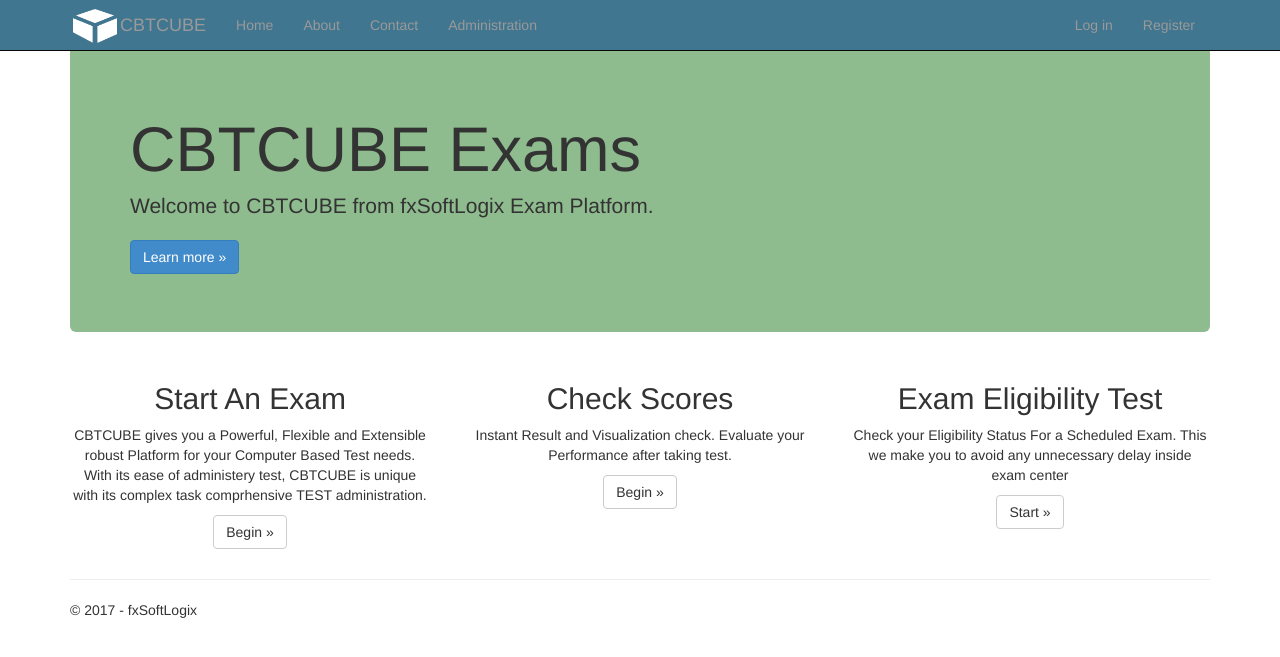
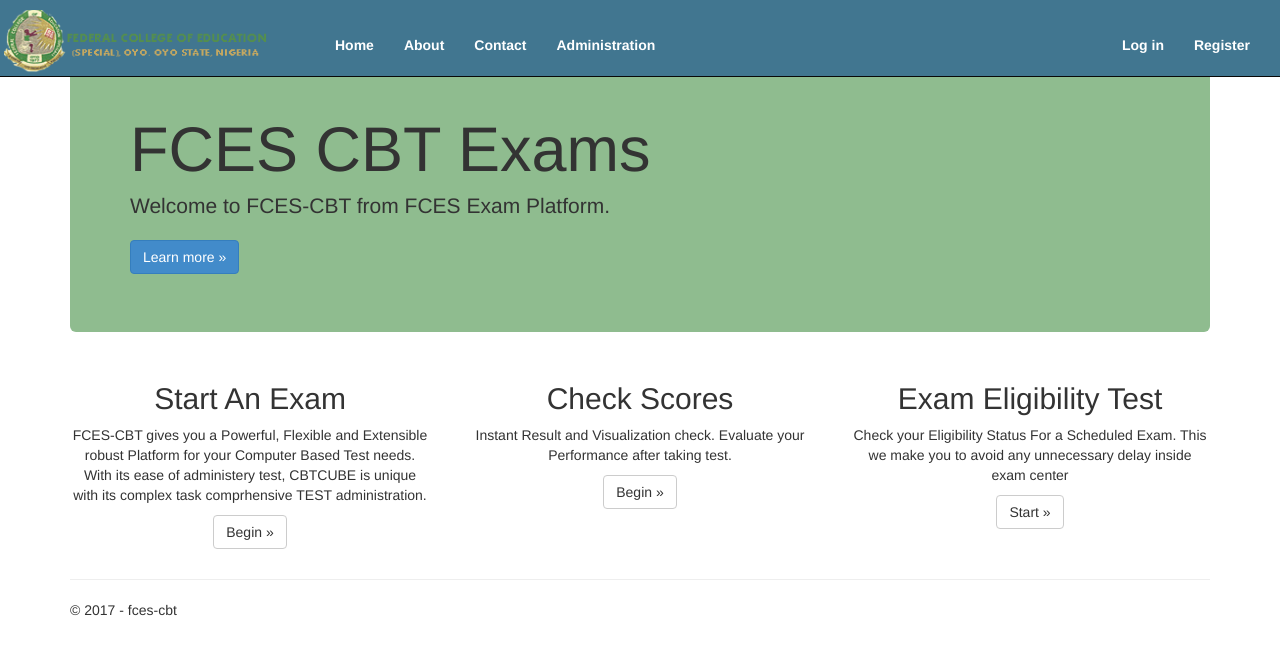
Before and after one commit to solixzsys/spedcbt, a Django app: page / in a window 1280 px wide. Shown: the top 657 px of the page. Run offline with Django 3.2, Linux system fonts and the light colour scheme; some libraries are stand-ins or nearby versions.

Commit message:
retouching the menubar

```diff
--- a/app/admin.py
+++ b/app/admin.py
@@ -2,8 +2,8 @@ from django.contrib import admin
 from app.models import *
 from django import forms
 from django.shortcuts import render,redirect
-admin.site.site_header="fxSoftLogix"
-admin.site.site_title="CBTCUBE Administration"
+admin.site.site_header="FCES"
+admin.site.site_title="FCES-CBT Administration"
 admin.site.register(Cbt_role)
 from django.http import HttpResponseRedirect
 from django.contrib.admin.models import LogEntry
--- a/app/static/app/content/site.css
+++ b/app/static/app/content/site.css
@@ -7,7 +7,7 @@ body {
 .body-content {
     padding-left: 15px;
     padding-right: 15px;
-    margin-top:50px;
+    margin-top:100px;
 }
 
 /* Set width on the form input elements since they're 100% wide by default */
--- a/app/templates/app/index.html
+++ b/app/templates/app/index.html
@@ -1,4 +1,30 @@
 {% extends "app/layout.html" %}
+
+{% block customstyle%}
+<style>
+div.service{
+    top:-200px;
+    animation-name: serviceanim;
+    animation-delay: 1s;
+    animation-duration: 2s;
+    animation-fill-mode: forwards;
+}
+@keyframes serviceanim{
+    0%{
+        top:-200px;
+    }
+    80%{
+        top:20px;
+    }
+     100%{
+        top:0px;
+    }
+}
+
+
+</style>
+{% endblock%}
+
 {% block customscript%}
 <script type="text/javascript">
     //console.log("*************************************** costomscript************")
@@ -10,19 +36,21 @@
     }
 </script>
 {% endblock%}
+
+{% block content-style %}style="margin-top:50px"{% endblock %}
 {% block content %}
 
 <div class="jumbotron" style="background-color:darkseagreen">
-    <h1>CBTCUBE Exams</h1>
-    <p class="lead">Welcome to CBTCUBE from fxSoftLogix Exam Platform.</p>
-    <p><a href="https://www.djangoproject.com/" class="btn btn-primary btn-large">Learn more &raquo;</a></p>
+    <h1>FCES CBT Exams</h1>
+    <p class="lead">Welcome to FCES-CBT from FCES Exam Platform.</p>
+    <p><a href="#" class="btn btn-primary btn-large">Learn more &raquo;</a></p>
 </div>
 
-<div class="row" style="text-align:center">
-    <div class="col-md-4" >
+<div class="row" style="text-align:center;overflow: hidden">
+    <div class="col-md-4 service" >
         <h2>Start An Exam</h2>
         <p>
-            CBTCUBE gives you a Powerful, Flexible and Extensible robust Platform for your Computer Based Test needs. With its ease of administery test, CBTCUBE is unique with its complex task
+            FCES-CBT gives you a Powerful, Flexible and Extensible robust Platform for your Computer Based Test needs. With its ease of administery test, CBTCUBE is unique with its complex task
             comprhensive TEST administration.
         </p>
         <p>
@@ -33,7 +61,7 @@
             {% endif%}
         </p>
     </div>
-    <div class="col-md-4">
+    <div class="col-md-4 service">
         <h2>Check Scores</h2>
         <p>Instant Result and Visualization check. Evaluate your Performance after taking test.</p>
 
@@ -45,7 +73,7 @@
             {% endif%}
         </p>
     </div>
-    <div class="col-md-4">
+    <div class="col-md-4 service">
         <h2>Exam Eligibility Test</h2>
         <p>Check your Eligibility Status For a Scheduled Exam. This we make you to avoid any unnecessary delay inside exam center</p>
         <p>
--- a/app/templates/app/layout.html
+++ b/app/templates/app/layout.html
@@ -3,28 +3,38 @@
 <head>
     <meta charset="utf-8" />
     <meta name="viewport" content="width=device-width, initial-scale=1.0">
-    <title>{{ title }} - fxSoftLogix  </title>
+    <title>{{ title }} - FCES CBT  </title>
     {% load staticfiles %}
     <link rel="stylesheet" type="text/css" href="{% static 'app/content/bootstrap.css' %}" />
     <link rel="stylesheet" type="text/css" href="{% static 'app/content/site.css' %}" />
     <script src="{% static 'app/scripts/modernizr-2.6.2.js' %}"></script>
+    <style>
+        .navbar-inverse .navbar-nav > li > a{
+            color: #ffffff;
+        }
+        .navbar-inverse .navbar-nav > li > a:hover{
+            color: #999999;
+        }
+        </style>
+        {% block customstyle%}{% endblock%}
     {% block customscript%}{% endblock%}
+
 </head>
 
 <body>
     <div class="navbar navbar-inverse navbar-fixed-top">
-        <div class="container">
+        <div class="container-fluid">
             <div class="navbar-header">
                 <button type="button" class="navbar-toggle" data-toggle="collapse" data-target=".navbar-collapse">
                     <span class="icon-bar"></span>
                     <span class="icon-bar"></span>
                     <span class="icon-bar"></span>
                 </button>
-                <img class="pull-left" style="width:50px;height:40px;margin-top:0.4em;padding:3px" src="{% static 'app/images/logo.png' %}" />
-                <a href="/" class="navbar-brand">CBTCUBE</a>
+                <a href="/"> <img class="pull-left" style="width:270px;height:70px;margin-top:0.4em;padding:3px" src="{% static 'app/images/logo2.png' %}" /></a>
+                <!--<a href="/" class="navbar-brand">FCES-CBT</a>-->
             </div>
             <div class="navbar-collapse collapse">
-                <ul class="nav navbar-nav">
+                <ul style="margin: 20px 0 0 50px;font-weight: bold"  class="nav navbar-nav">
                     <li><a href="{% url 'home' %}">Home</a></li>
                     <li><a href="{% url 'about' %}">About</a></li>
                     <li><a href="{% url 'contact' %}">Contact</a></li>
@@ -35,11 +45,11 @@
         </div>
     </div>
 
-    <div class="container body-content">
+    <div class="container body-content" {% block content-style %}{% endblock %}>
 {% block content %}{% endblock %}
         <hr/>
         <footer>
-            <p>&copy; {{ year }} - fxSoftLogix </p>
+            <p>&copy; {{ year }} - fces-cbt </p>
         </footer>
     </div>
 
--- a/app/templates/app/loginpartial.html
+++ b/app/templates/app/loginpartial.html
@@ -1,7 +1,7 @@
 {% if user.is_authenticated %}
-<form id="logoutForm" action="/reset" method="post" class="navbar-right">
+<form  id="logoutForm" action="/reset" method="post" class="navbar-right">
     {% csrf_token %}
-    <ul class="nav navbar-nav navbar-right">
+    <ul  class="nav navbar-nav navbar-right">
         <li><span class="navbar-brand">Hello {{ user.username }}!</span></li>
         <li><a id="pauseme" href="javascript:document.getElementById('logoutForm').submit()">Log off</a></li>
     </ul>
@@ -10,7 +10,7 @@
 
 {% else %}
 
-<ul class="nav navbar-nav navbar-right">
+<ul style="margin: 20px 0 0 50px;font-weight: bold" class="nav navbar-nav navbar-right">
     <li><a href="{% url 'login' %}">Log in  </a> </li>
     <li><a href="{% url 'register' %}">Register  </a> </li>
 </ul>
--- a/app/templates/app/questionpage.html
+++ b/app/templates/app/questionpage.html
@@ -77,8 +77,8 @@
 
                 <p>
                     {% for field in myfields %}
-                         <div class="radio">
-                        <label>
+                         <div class="radio" style="min-height: 50px">
+                        <label style="">
                             <input type="radio" name="optiongrp" />{{field}}
                         </label>
                     </div>
--- a/app/views.py
+++ b/app/views.py
@@ -104,15 +104,7 @@ def register(request):
 def contact(request):
     """Renders the contact page."""
     assert isinstance(request, HttpRequest)
-    return render(
-        request,
-        'app/contact.html',
-        {
-            'title':'Contact',
-            'message':'Your contact page.',
-            'year':datetime.now().year,
-        }
-    )
+    return  HttpResponse('<h1 style="text-align:center;color:red">Under Construction<br><a href="/">Back Home</a></h1>')
 def boardpage(request):
     """Renders the contact page."""
     assert isinstance(request, HttpRequest)
```
Also changed, not shown: app/templates/app/booklet.html (+5 -2 lines), app/templatetags/row_color.py (added, +54 -0 lines), app/static/app/images/logo2.png (renamed from app/static/app/images/logo 2.png).
